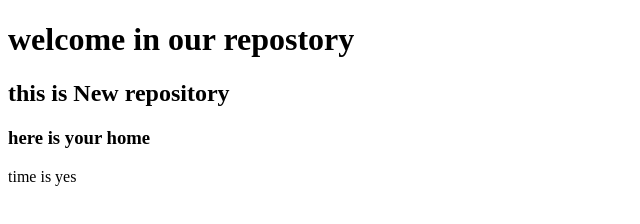
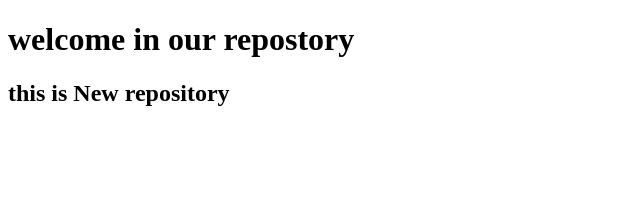
Before and after one commit to hatagimana/gasabo-sod-l3, a plain HTML site: page index.html in a window 1280 px wide. Shown: the whole page, without its empty margins (0-640 px from the left). Drawn offline with Linux system fonts and the light colour scheme.

Commit message:
hatangimana

```diff
--- a/index.html
+++ b/index.html
@@ -8,7 +8,7 @@
 <body>
 <h1>welcome in our repostory</h1>
 <h2>this is New repository</h2>
-<h3>here is your home</h3>
-<p>time is yes</p>
+
+
 </body>
 </html>
```
